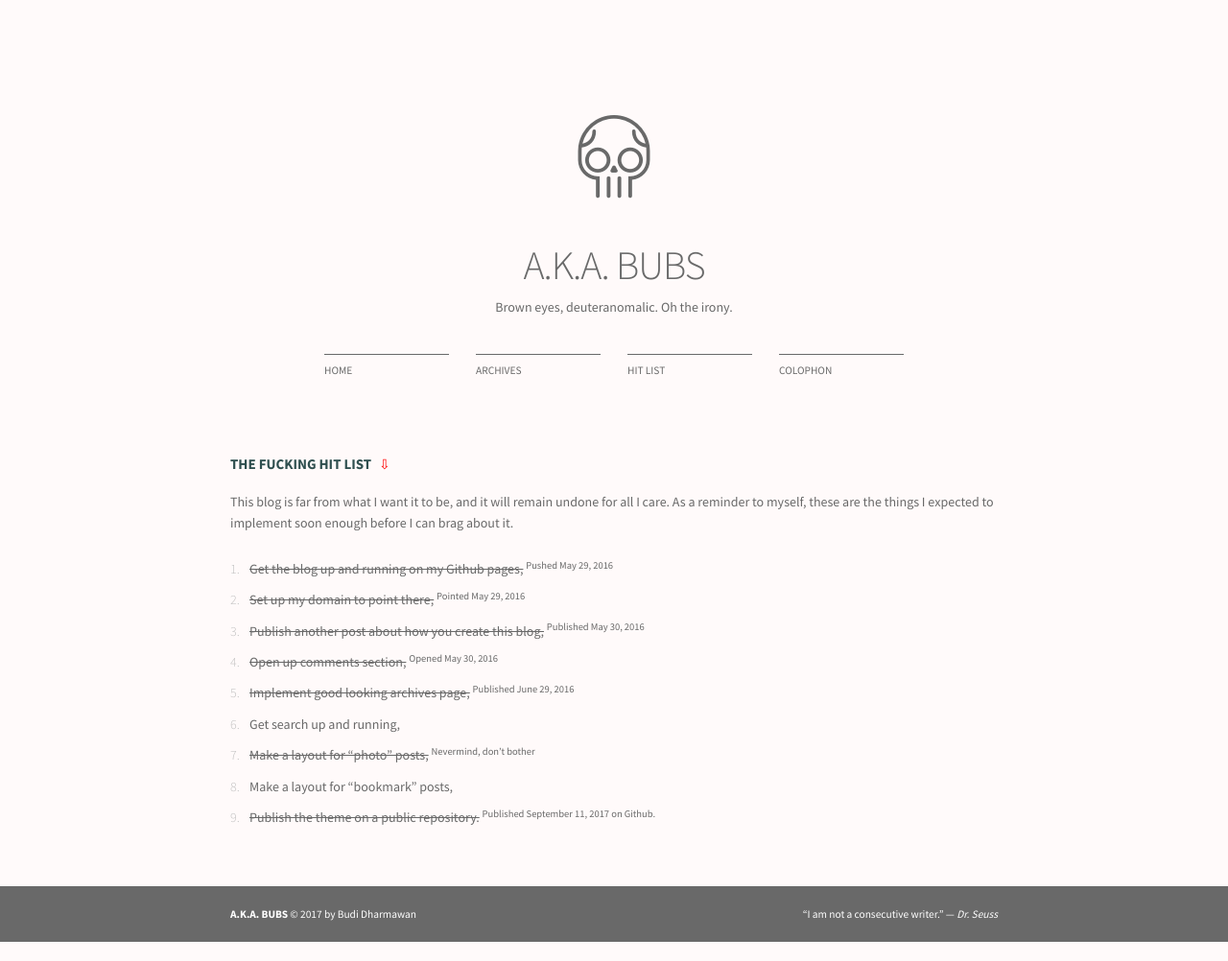
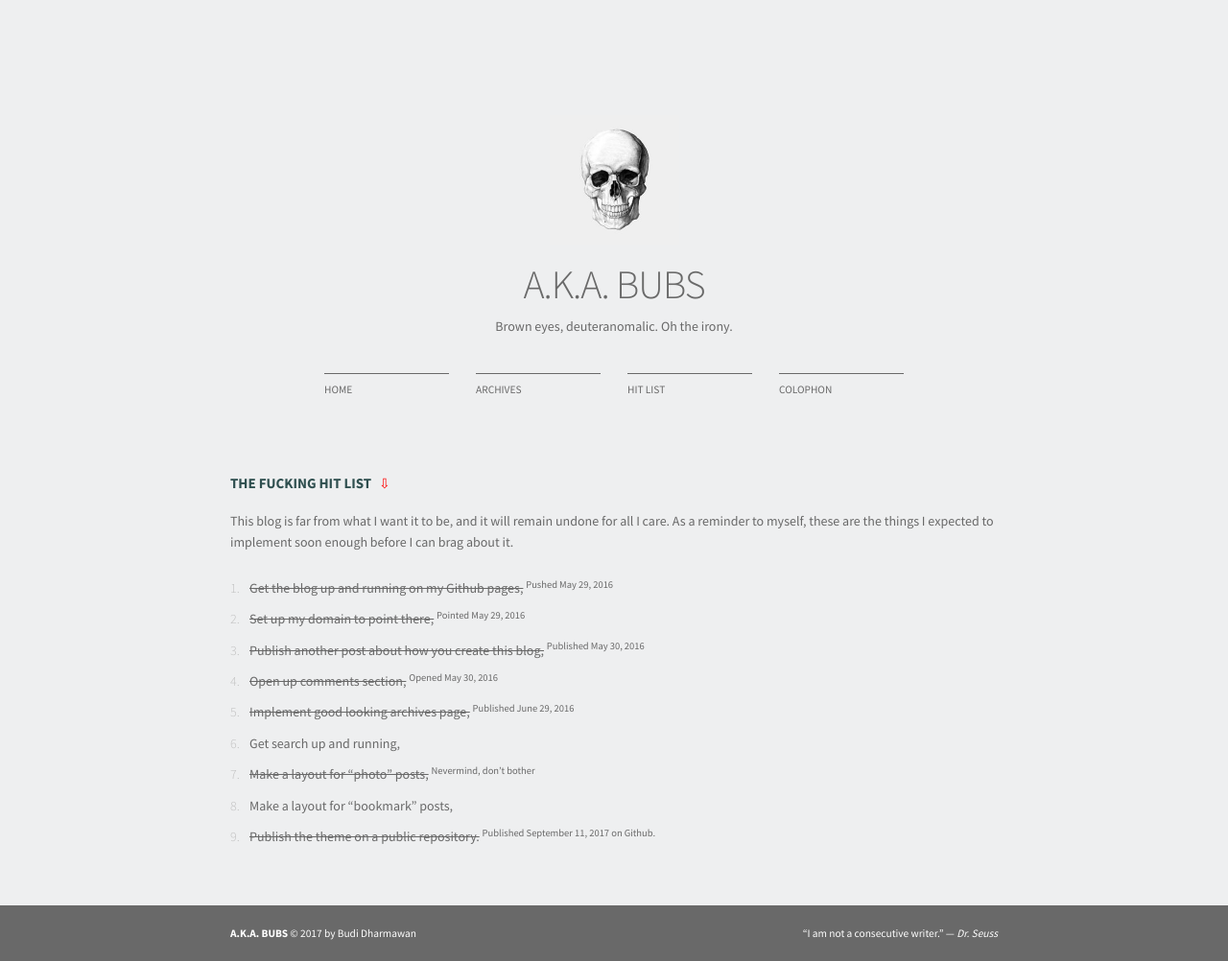
Before and after one commit to budi/budi.github.io, a Jekyll site: the page built from Hit-List.md, in a window 1280 px wide. Shown: the whole page at 96% size. Built offline with Jekyll 4.4.1, drawn with Linux system fonts in a browser that asks for light colours.

Commit message:
[bubu] update skull

```diff
--- a/_sass/_style.scss
+++ b/_sass/_style.scss
@@ -5,7 +5,7 @@ html {
 
 body {
   margin: 0 0 120px;
-  background-color: snow;
+  background-color: #EEEFF0;
 }
 
 #main-header {
@@ -16,15 +16,16 @@ body {
     color: darkslategray;
   }
   h1 {
-    margin-bottom: 0;
+    margin-bottom: 20px;
     height: 135px;
     span {
-      display: none;
-    }
-    &::before {
-      color: dimgrey;
-      font-size: 9rem;
-      transition: color 0.3s 0.2s;
+        display: inline-block;
+        height: 135px;
+        background: url('../images/skull.jpeg') no-repeat center;
+        background-size: 200px 200px;
+        text-indent: -1000em;
+        width: 135px;
+        margin-bottom: 20px;
     }
   }
   h2 {
--- a/assets/css/style.scss
+++ b/assets/css/style.scss
@@ -2,6 +2,6 @@
 ---
 @import 'normalize';
 @import 'skeleton';
-@import 'fonts';
+//@import 'fonts';
 @import 'zenburn';
 @import 'style';
```
Also changed, not shown: Gemfile.lock, _archived/2016-05-30-Hexo-Github-Pages-Cloudflare-SSL.md (renamed from _posts/2016-05-30-Hexo-Github-Pages-Cloudflare-SSL.md), _archived/2016-06-09-My-Vim-Broke.md (renamed from _posts/2016-06-09-My-Vim-Broke.md), _archived/2016-09-22-Vim-Standard-js.md (renamed from _posts/2016-09-22-Vim-Standard-js.md), assets/images/skull.jpeg (added).
